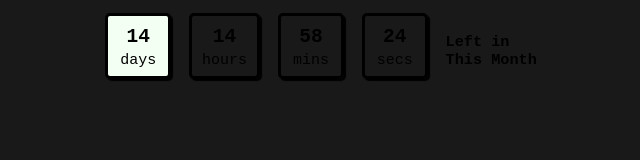
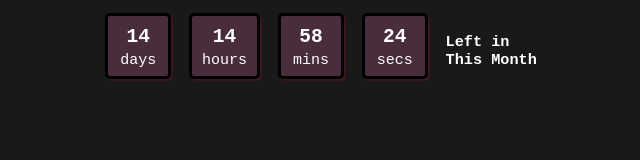
Before and after one commit to izzieye/Time-Left-Widget, a plain HTML site: page index.html in a window 1280 px wide. Shown: the whole page, without its empty margins (319-959 px from the left). Drawn offline with Linux system fonts and the light colour scheme.

Commit message:
Update index.html

```diff
--- a/index.html
+++ b/index.html
@@ -13,17 +13,17 @@
             text-align: center;
             font-family: monospace;
             background-color: #191919;
+            color: white;
         }
         .box{
             display: inline-block;
-            display: inline-block;
             padding: 10px;
-            border-radius: 5px;
             min-width: 40px;
             height: 40px;
             border: 3px solid #000000;
             border-radius: 5px;
-            box-shadow: 2px 2px 1px 0px #000000;
+            background-color: #492D3C;
+            box-shadow: 2px 2px 1px 0px #3B181F;
         }
 
         h2{
@@ -41,8 +41,8 @@
             font-weight: lighter;
         }
 
-        #days{
-            background-color:  #f3fff3; ;
+        .box{
+            background-color:  #492D3C; ;
         }
 
 
```
